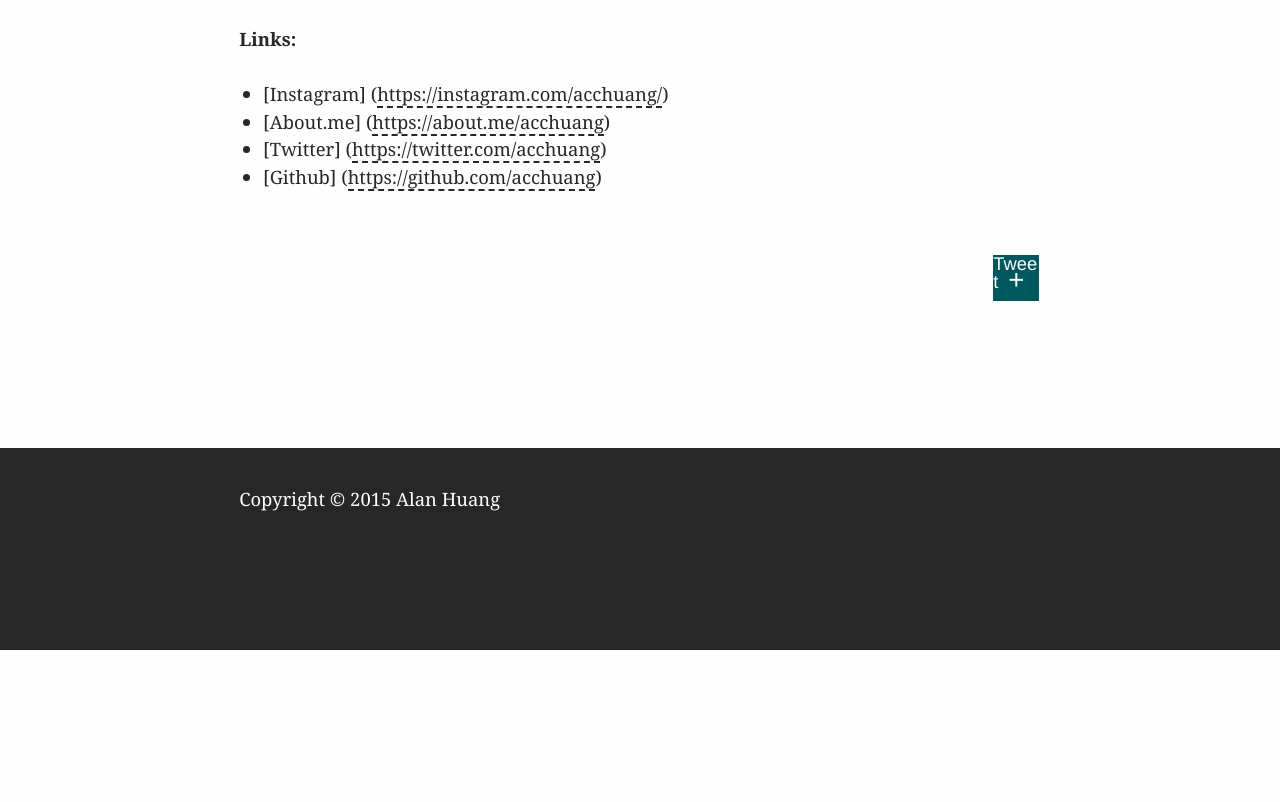
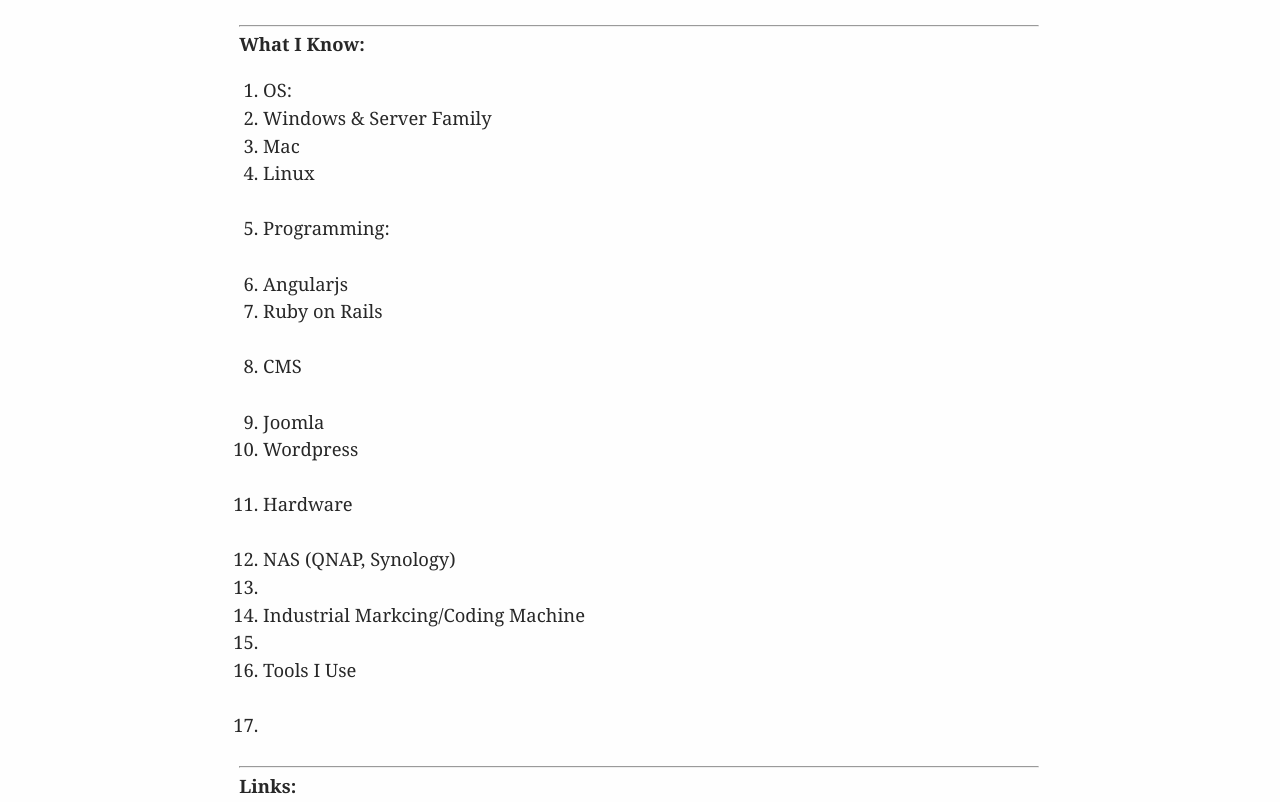
Before and after one commit to acchuang/acchuang.github.com, a plain HTML site: page about/index.html in a window 1280 px wide. Shown: the part 922-1724 px from the top of the page. Before the commit the page ends 1572 px from the top, so only its background shows below. Drawn offline with nearby package versions, Linux system fonts and the light colour scheme; a web font is replaced by a local one.

Commit message:
Site updated at 2015-04-24 01:10:30 UTC

```diff
--- a/about/index.html
+++ b/about/index.html
@@ -115,6 +115,33 @@
 </ul>
 
 
+<hr />
+
+<h4>What I Know:</h4>
+
+<ol>
+<li>OS:</li>
+<li>Windows &amp; Server Family</li>
+<li>Mac</li>
+<li><p>Linux</p></li>
+<li><p>Programming:</p></li>
+<li>Angularjs</li>
+<li><p>Ruby on Rails</p></li>
+<li><p>CMS</p></li>
+<li>Joomla</li>
+<li><p>Wordpress</p></li>
+<li><p>Hardware</p></li>
+<li>NAS (QNAP, Synology)</li>
+<li></li>
+<li>Industrial Markcing/Coding Machine</li>
+<li></li>
+<li><p>Tools I Use</p></li>
+<li></li>
+</ol>
+
+
+<hr />
+
 <h4>Links:<p></h4>
 
 <ul>
--- a/atom.xml
+++ b/atom.xml
@@ -4,7 +4,7 @@
   <title><![CDATA[Bit By Bit]]></title>
   <link href="http://acchuang.github.io/atom.xml" rel="self"/>
   <link href="http://acchuang.github.io/"/>
-  <updated>2015-04-23T16:47:32+08:00</updated>
+  <updated>2015-04-24T09:10:19+08:00</updated>
   <id>http://acchuang.github.io/</id>
   <author>
     <name><![CDATA[Alan Huang]]></name>
```
